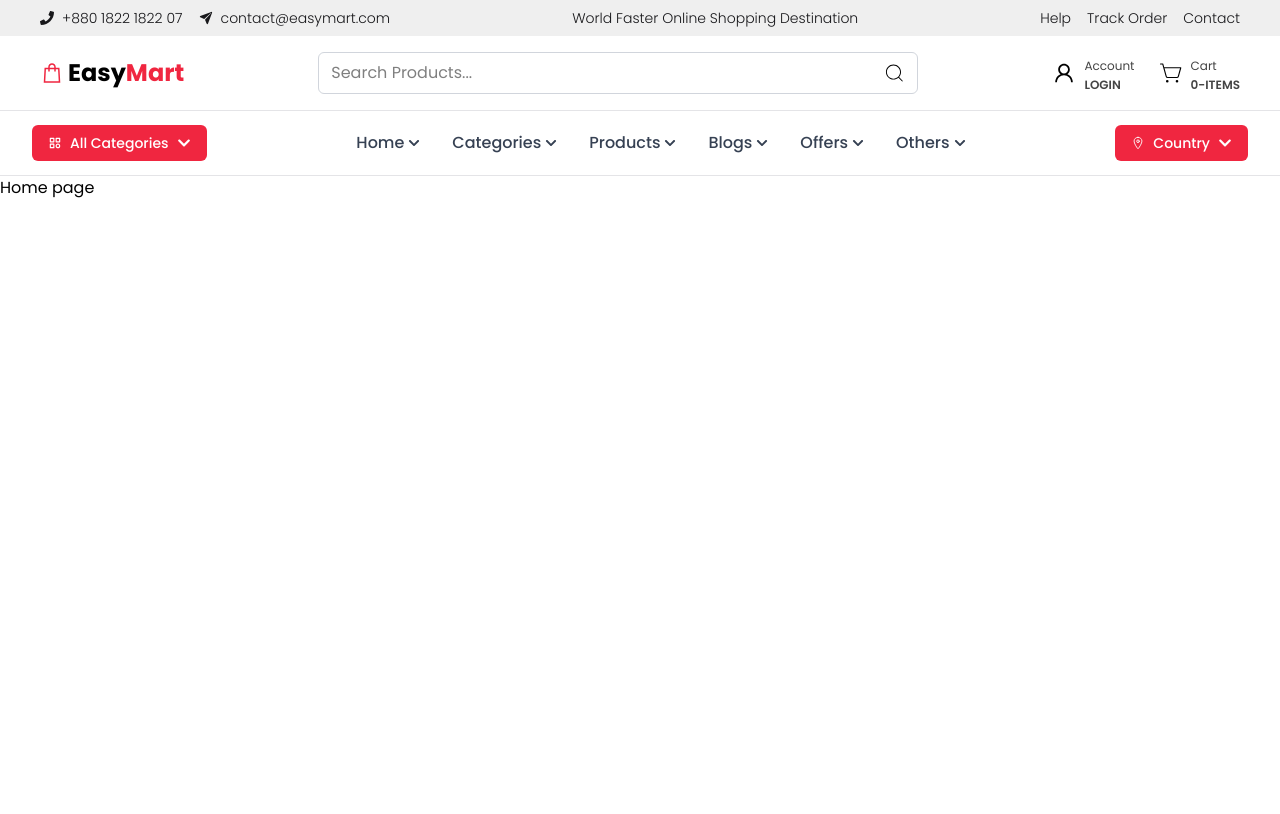
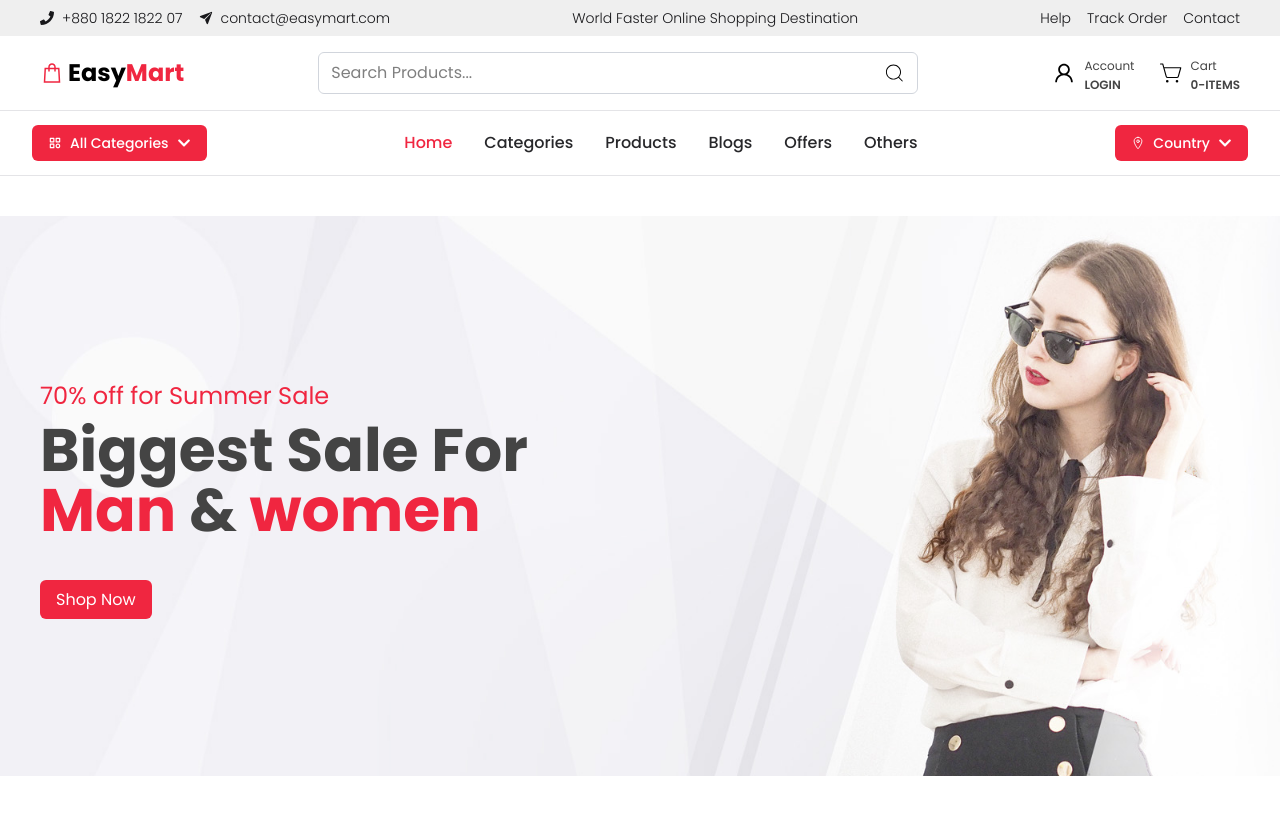
Before and after one commit to rehan606/EasyMart-Ecommerce-website, a React (Vite) app: page / in a window 1280 px wide. Built offline with nearby package versions, Linux system fonts and the light colour scheme.

Commit message:
complete hero seection

```diff
--- /dev/null
+++ b/src/Components/Button/Button.jsx
@@ -0,0 +1,12 @@
+import React from 'react'
+import { Link } from 'react-router-dom'
+
+const Button = (props) => {
+    return (
+        <div>
+            <Link to={props.path} className='px-4 py-2 customBg rounded-md text-white'>{props.title}</Link>
+        </div>
+    )
+}
+
+export default Button
--- /dev/null
+++ b/src/Components/HomeComponents/Hero.jsx
@@ -0,0 +1,20 @@
+import React from 'react'
+import heroBg from '../../assets/images/HERO-COVER.jpg'
+import Button from '../Button/Button'
+
+const Hero = () => {
+    return (
+        <div className='my-10 '>
+            <div className='container mx-auto  bg-cover h-[70vh] px-10' style={{backgroundImage: `url(${heroBg})`}}>
+                <div className='w-1/2 h-full flex flex-col justify-center gap-2 '>
+                    <h2 className='textColor1 text-2xl '>70% off for Summer Sale </h2>
+                    <h1 className='textColor text-6xl font-bold mb-10 '>Biggest Sale For <span className='textColor1'>Man</span> & <span className='textColor1'>women</span></h1>
+
+                    <Button path="/products" title="Shop Now"/>
+                </div>
+            </div>
+        </div>
+    )
+}
+
+export default Hero
--- a/src/Components/Navbar/BottomNavbar.jsx
+++ b/src/Components/Navbar/BottomNavbar.jsx
@@ -2,6 +2,7 @@ import { useState } from "react";
 import { FaChevronDown, FaBars, FaTimes } from "react-icons/fa";
 import { BiCategory } from "react-icons/bi";
 import { IoLocationOutline } from "react-icons/io5";
+import { NavLink } from "react-router-dom";
 
 const categories = [
   "Electronics",
@@ -17,27 +18,33 @@ const countries = ["Bangladesh", "India", "USA", "UK", "Canada"];
 const menuItems = [
   {
     name: "Home",
-    submenu: ["Overview", "Updates"],
+    path: "/",
+    // submenu: ["Overview", "Updates"],
   },
   {
     name: "Categories",
-    submenu: ["Electronics", "Fashion", "Groceries"],
+    path: "/categories",
+    // submenu: ["Electronics", "Fashion", "Groceries"],
   },
   {
     name: "Products",
-    submenu: ["New Arrivals", "Best Sellers", "Top Rated"],
+    path: "/products",
+    // submenu: ["New Arrivals", "Best Sellers", "Top Rated"],
   },
   {
     name: "Blogs",
-    submenu: ["Latest Blogs", "Tech News", "Guides"],
+    path: "/blogs",
+    // submenu: ["Latest Blogs", "Tech News", "Guides"],
   },
   {
     name: "Offers",
-    submenu: ["Flash Sale", "Discounts", "Coupons"],
+    path: "/offers",
+    // submenu: ["Flash Sale", "Discounts", "Coupons"],
   },
   {
     name: "Others",
-    submenu: ["About Us", "Contact", "FAQ"],
+    path: "/others",
+    // submenu: ["About Us", "Contact", "FAQ"],
   },
 ];
 
@@ -47,7 +54,6 @@ const BottomNavbar = () => {
     const [countryOpen, setCountryOpen] = useState(false);
     const [mobileOpen, setMobileOpen] = useState(false);
     const [selectedCountry, setSelectedCountry] = useState("Country");
-    const [activeMobileMenu, setActiveMobileMenu] = useState(null);
 
     return (
         <section className="border-b border-t border-b-zinc-200 border-t-zinc-200 bg-white sticky top-0 z-30">
@@ -81,12 +87,21 @@ const BottomNavbar = () => {
                     <div className="hidden lg:flex items-center gap-8">
                         {menuItems.map((item) => (
                             <div key={item.name} className="relative group">
-                            <button className="flex items-center gap-1 font-medium text-gray-700 hover:text-[#F02640]">
-                                {item.name} <FaChevronDown className="text-xs" />
-                            </button>
+                                <ul>
+                                    <li className='flex items-center gap-1 font-medium text-gray-700 hover:text-[#F02640] '>
+                                        <NavLink to={`${item.path}`}
+                                            className={({ isActive }) =>
+                                            isActive ? "textColor1" : "text-zinc-800"
+                                            } >
+                                            {item.name}
+                                        </NavLink>
+                                    </li>
+                                </ul>
+
+                                {/* <FaChevronDown className="text-xs" /> */}
 
                                 {/* Submenu */}
-                            <ul className="absolute top-full left-0 mt-2 w-48 bg-white shadow-lg rounded-md opacity-0 invisible group-hover:opacity-100 group-hover:visible transition-all duration-200 z-40">
+                                {/* <ul className="absolute top-full left-0 mt-2 w-48 bg-white shadow-lg rounded-md opacity-0 invisible group-hover:opacity-100 group-hover:visible transition-all duration-200 z-40">
                                     {item.submenu.map((sub) => (
                                     <li
                                         key={sub}
@@ -95,7 +110,7 @@ const BottomNavbar = () => {
                                         {sub}
                                     </li>
                                     ))}
-                            </ul>
+                                </ul> */}
                             </div>
                         ))}
                     </div>
--- a/src/Components/Navbar/Navbar.jsx
+++ b/src/Components/Navbar/Navbar.jsx
@@ -5,7 +5,7 @@ import BottomNavbar from './BottomNavbar'
 
 const Navbar = () => {
     return (
-        <div>
+        <div className='sticky top-0 z-30'>
             <TopNavbar />
             <MiddleNavbar />
             <BottomNavbar />
--- a/src/Pages/Home/Home.jsx
+++ b/src/Pages/Home/Home.jsx
@@ -1,9 +1,10 @@
 import React from 'react'
+import Hero from '../../Components/HomeComponents/Hero'
 
 const Home = () => {
   return (
     <div>
-        <h2>Home page</h2>
+        <Hero />
     </div>
   )
 }
```
Lines whose indentation alone changed are shown as unchanged.
